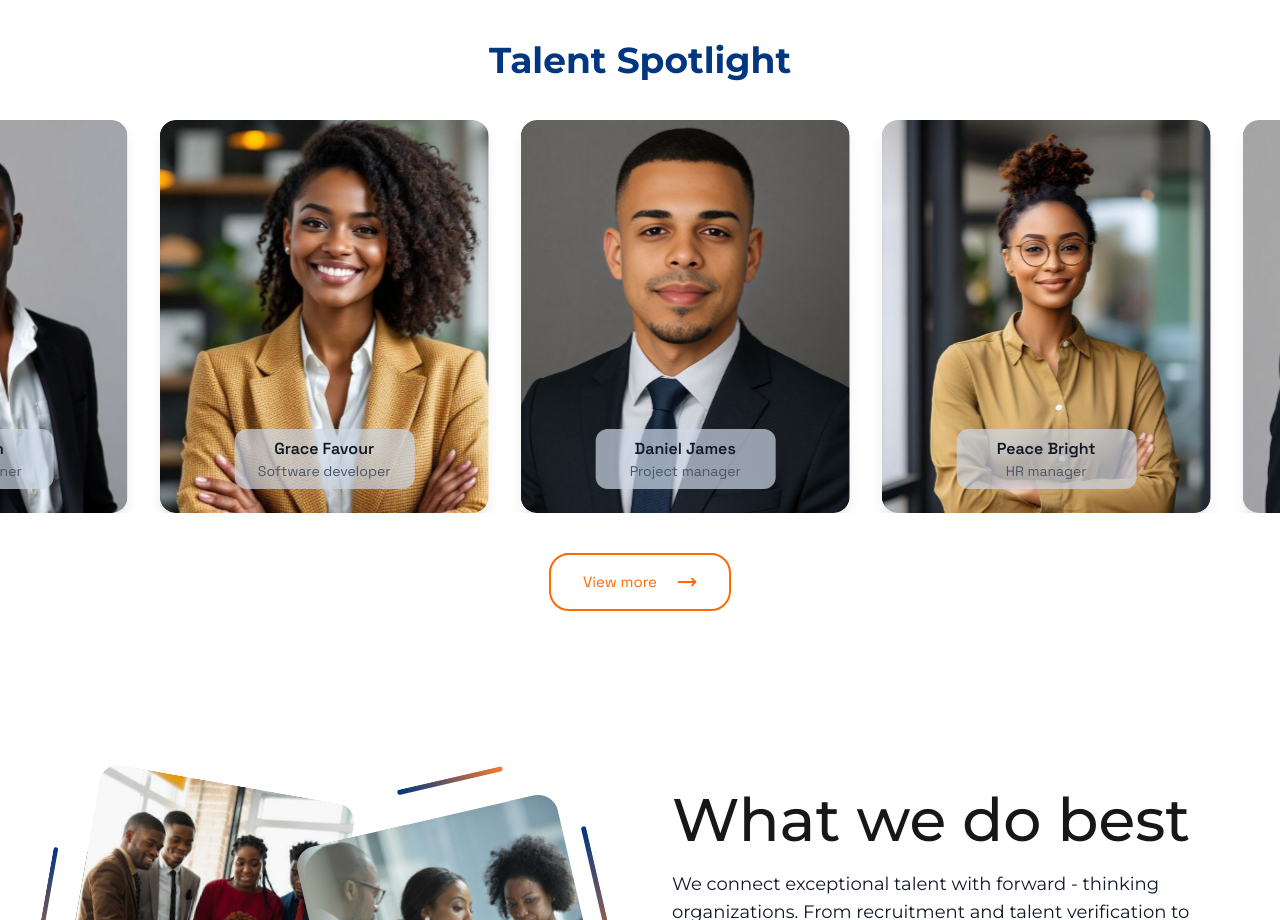
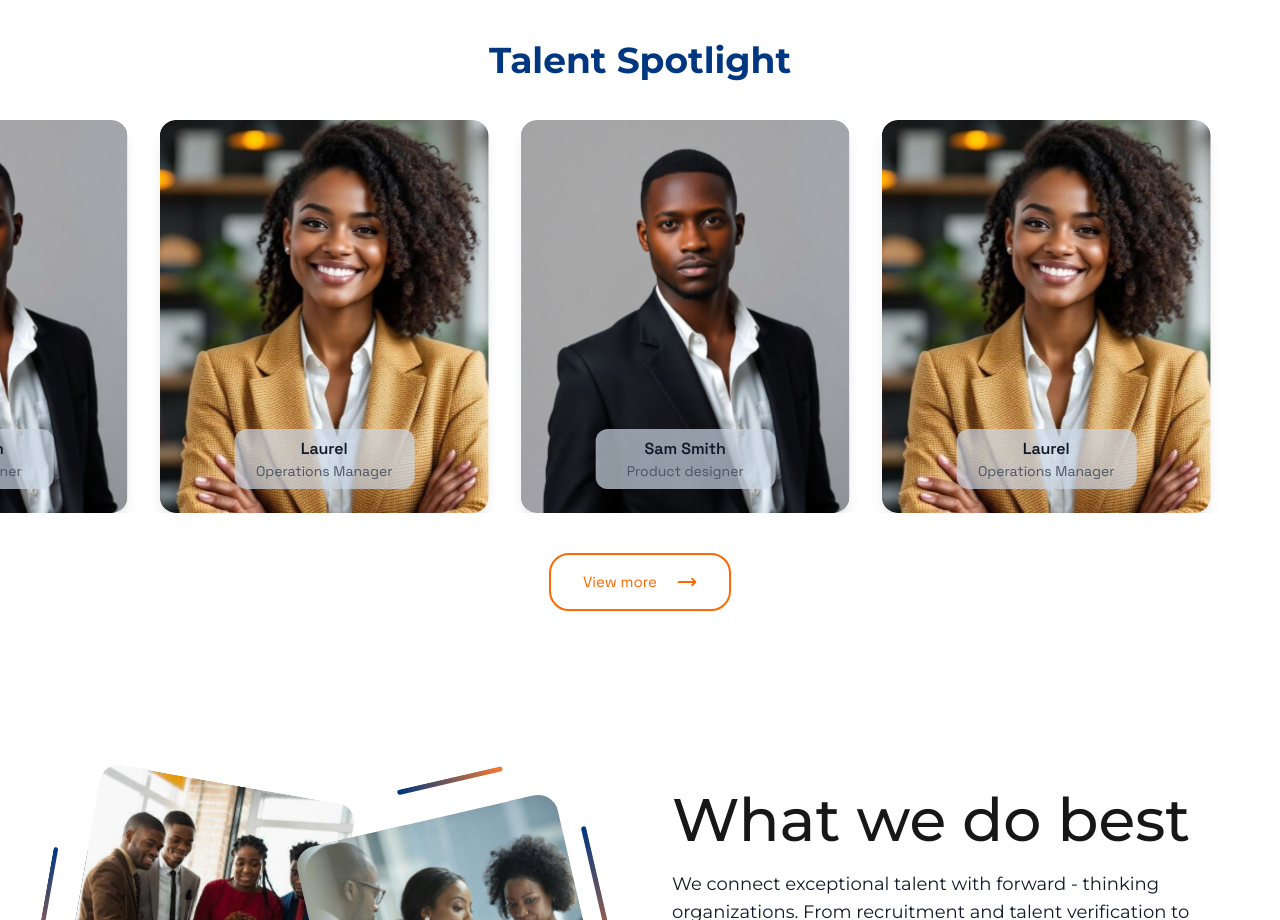
Before and after one commit to Dimplat-Tech/hire-right, a Next.js app: page / in a window 1280 px wide. Shown: the part 2080-3000 px from the top of the page. Built offline with nearby package versions, Linux system fonts and the light colour scheme.

Commit message:
initial commit

```diff
--- a/src/components/landing/Talent.tsx
+++ b/src/components/landing/Talent.tsx
@@ -4,10 +4,7 @@ import Button from '../common/Button';
 
 const talents = [
 	{ name: 'Sam Smith', role: 'Product designer', img: '/img/landing/image 27.svg' },
-	{ name: 'Grace Favour', role: 'Software developer', img: '/img/landing/image 24.svg' },
-	{ name: 'Daniel James', role: 'Project manager', img: '/img/landing/image 26.svg' },
-	{ name: 'Peace Bright', role: 'HR manager', img: '/img/landing/image 25.svg' },
-	// { name: 'Sam Smith', role: 'Product designer', img: '/img/landing/hr1.jpg' },
+	{ name: 'Laurel', role: 'Operations Manager', img: '/img/landing/image 24.svg' },
 ];
 
 const Talent: React.FC = () => {
```
